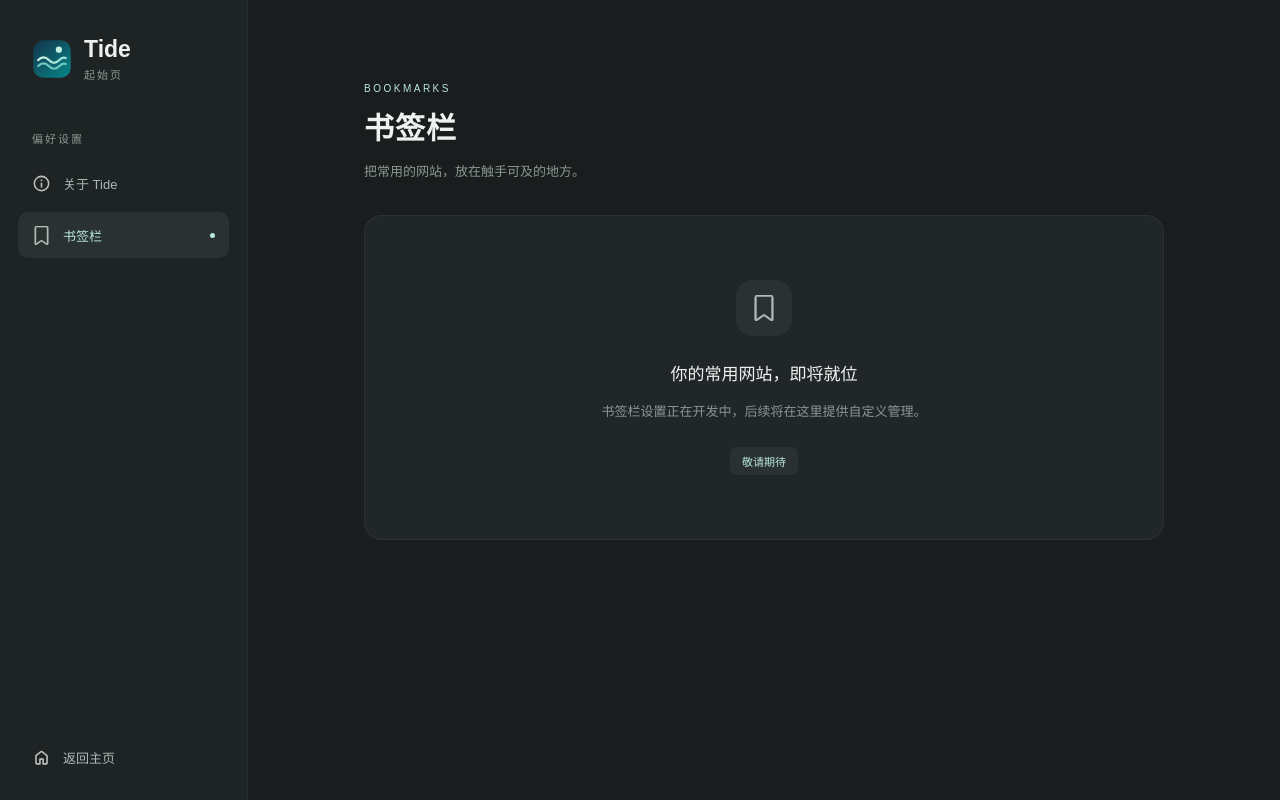
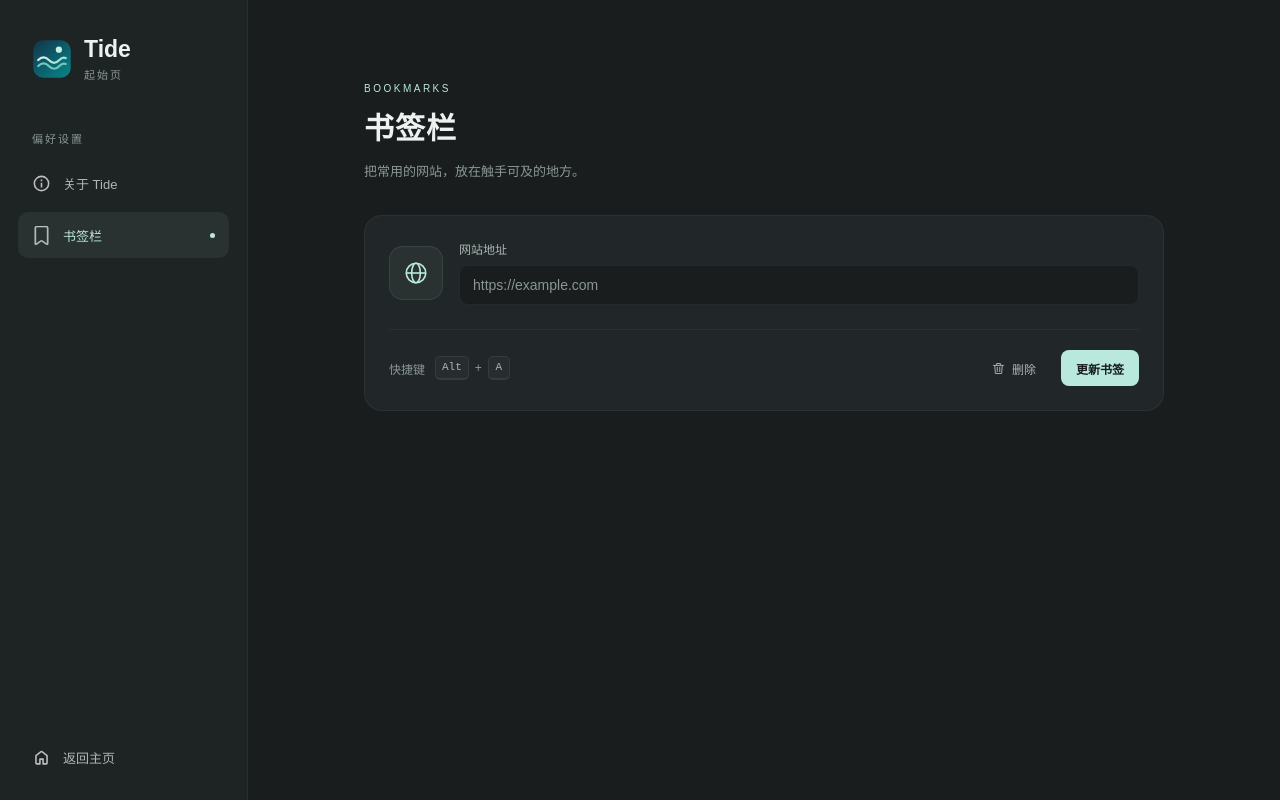
Before and after one commit to YmlkuGier/tide_start_page, a Vue app: page /#/settings/tab-bar in a window 1280 px wide. Built offline with nearby package versions, Linux system fonts and the light colour scheme.

Commit message:
fix(tabForm): 添加tabForm表单组件, 完成外观设计

```diff
--- /dev/null
+++ b/src/components/settingPage/form/tabForm.vue
@@ -0,0 +1,220 @@
+<script setup lang="ts">
+
+</script>
+
+<template>
+  <form class="tab-form-wrap" aria-label="编辑书签">
+    <div class="tab-details">
+      <div class="tab-icon" aria-hidden="true">
+        <svg viewBox="0 0 24 24" fill="none" stroke="currentColor" stroke-width="1.5">
+          <circle cx="12" cy="12" r="9"/>
+          <ellipse cx="12" cy="12" rx="4" ry="9"/>
+          <path d="M3 12h18"/>
+        </svg>
+      </div>
+      <label class="tab-url">
+        <span class="field-label">网站地址</span>
+        <input type="url" placeholder="https://example.com" autocomplete="url" required/>
+      </label>
+    </div>
+
+    <div class="tab-footer">
+      <div class="tab-hotkey" aria-label="快捷键 Alt 加 A">
+        <span>快捷键</span>
+        <div class="key-combination"><kbd>Alt</kbd><span aria-hidden="true">+</span><kbd>A</kbd></div>
+      </div>
+      <div class="tab-actions">
+        <button class="button button-delete" type="button">
+          <svg viewBox="0 0 24 24" fill="none" stroke="currentColor" stroke-width="1.5" aria-hidden="true">
+            <path d="M4 7h16M9 7V4h6v3M6 7l1 13h10l1-13M10 10v7m4-7v7" stroke-linecap="round" stroke-linejoin="round"/>
+          </svg>
+          删除
+        </button>
+        <button class="button button-update" type="submit">更新书签</button>
+      </div>
+    </div>
+  </form>
+</template>
+
+<style scoped>
+.tab-form-wrap {
+  box-sizing: border-box;
+  width: 100%;
+  padding: 24px;
+  border: 1px solid var(--color-settings-border);
+  border-radius: 18px;
+  background: var(--color-settings-form-bg);
+  color: var(--color-settings-form-title);
+}
+
+.tab-details {
+  display: flex;
+  align-items: center;
+  gap: 16px;
+}
+
+.tab-icon {
+  display: grid;
+  place-items: center;
+  flex: 0 0 52px;
+  height: 52px;
+  border: 1px solid #b9e8dd1a;
+  border-radius: 14px;
+  background: #b9e8dd0d;
+  color: var(--color-settings-accent);
+}
+
+.tab-icon svg {
+  width: 26px;
+  height: 26px;
+}
+
+.tab-url {
+  display: flex;
+  flex: 1;
+  min-width: 0;
+  flex-direction: column;
+  gap: 8px;
+}
+
+.field-label {
+  color: var(--color-settings-form-content);
+  font-size: 12px;
+}
+
+.tab-url input {
+  box-sizing: border-box;
+  width: 100%;
+  min-width: 0;
+  padding: 11px 13px;
+  border: 1px solid var(--color-settings-border);
+  border-radius: 9px;
+  outline: none;
+  background: var(--color-settings-bg);
+  color: var(--color-settings-form-title);
+  font: inherit;
+  font-size: 14px;
+  transition: border-color .2s, box-shadow .2s;
+}
+
+.tab-url input::placeholder {
+  color: var(--color-settings-muted);
+}
+
+.tab-url input:focus {
+  border-color: var(--color-settings-accent);
+  box-shadow: 0 0 0 3px #b9e8dd12;
+}
+
+.tab-footer {
+  display: flex;
+  align-items: center;
+  justify-content: space-between;
+  gap: 20px;
+  margin-top: 24px;
+  padding-top: 20px;
+  border-top: 1px solid var(--color-settings-border);
+}
+
+.tab-hotkey,
+.key-combination,
+.tab-actions {
+  display: flex;
+  align-items: center;
+  gap: 10px;
+}
+
+.tab-hotkey {
+  color: var(--color-settings-muted);
+  font-size: 12px;
+}
+
+.key-combination {
+  gap: 6px;
+}
+
+kbd {
+  min-width: 22px;
+  padding: 4px 6px;
+  box-sizing: border-box;
+  border: 1px solid #ffffff12;
+  border-bottom-width: 2px;
+  border-radius: 5px;
+  background: var(--color-settings-menu-elevated);
+  color: var(--color-settings-form-content);
+  font: 11px / 1.2 ui-monospace, monospace;
+  text-align: center;
+}
+
+.button {
+  display: inline-flex;
+  align-items: center;
+  justify-content: center;
+  gap: 6px;
+  min-height: 36px;
+  padding: 8px 14px;
+  border: 1px solid transparent;
+  border-radius: 8px;
+  font: inherit;
+  font-size: 12px;
+  cursor: pointer;
+  transition: background .2s, border-color .2s;
+}
+
+.button svg {
+  width: 15px;
+  height: 15px;
+}
+
+.button-delete {
+  background: transparent;
+  color: var(--color-settings-form-content);
+}
+
+.button-delete:hover {
+  border-color: #f0a5a326;
+  background: #f0a5a30d;
+  color: #f0a5a3;
+}
+
+.button-update {
+  background: var(--color-settings-accent);
+  color: var(--color-settings-bg);
+  font-weight: 600;
+}
+
+.button-update:hover {
+  background: #d5f2e9;
+}
+
+.button:focus-visible {
+  outline: 2px solid var(--color-settings-accent);
+  outline-offset: 3px;
+}
+
+@media (max-width: 440px) {
+  .tab-from-wrap {
+    padding: 20px;
+  }
+
+  .tab-details {
+    gap: 12px;
+  }
+
+  .tab-icon {
+    flex-basis: 44px;
+    height: 44px;
+    border-radius: 12px;
+  }
+
+  .tab-footer {
+    align-items: stretch;
+    flex-direction: column;
+    gap: 16px;
+  }
+
+  .tab-actions .button {
+    flex: 1;
+  }
+}
+</style>
--- a/src/view/setting/TabBarSettingsPage.vue
+++ b/src/view/setting/TabBarSettingsPage.vue
@@ -1,6 +1,7 @@
 <script setup lang="ts">
 import SettingsHeading from "@/components/settingPage/settingsHeading.vue";
-import BookmarkPlaceholder from "@/components/settingPage/tabBar/bookmarkPlaceholder.vue";
+// import BookmarkPlaceholder from "@/components/settingPage/tabBar/bookmarkPlaceholder.vue";
+import TabForm from "@/components/settingPage/form/tabForm.vue";
 
 </script>
 
@@ -11,7 +12,8 @@ import BookmarkPlaceholder from "@/components/settingPage/tabBar/bookmarkPlaceho
         title="书签栏"
         content="把常用的网站，放在触手可及的地方。"
     />
-    <bookmark-placeholder/>
+<!--    <bookmark-placeholder/>-->
+    <tab-form/>
   </div>
 </template>
 
```
